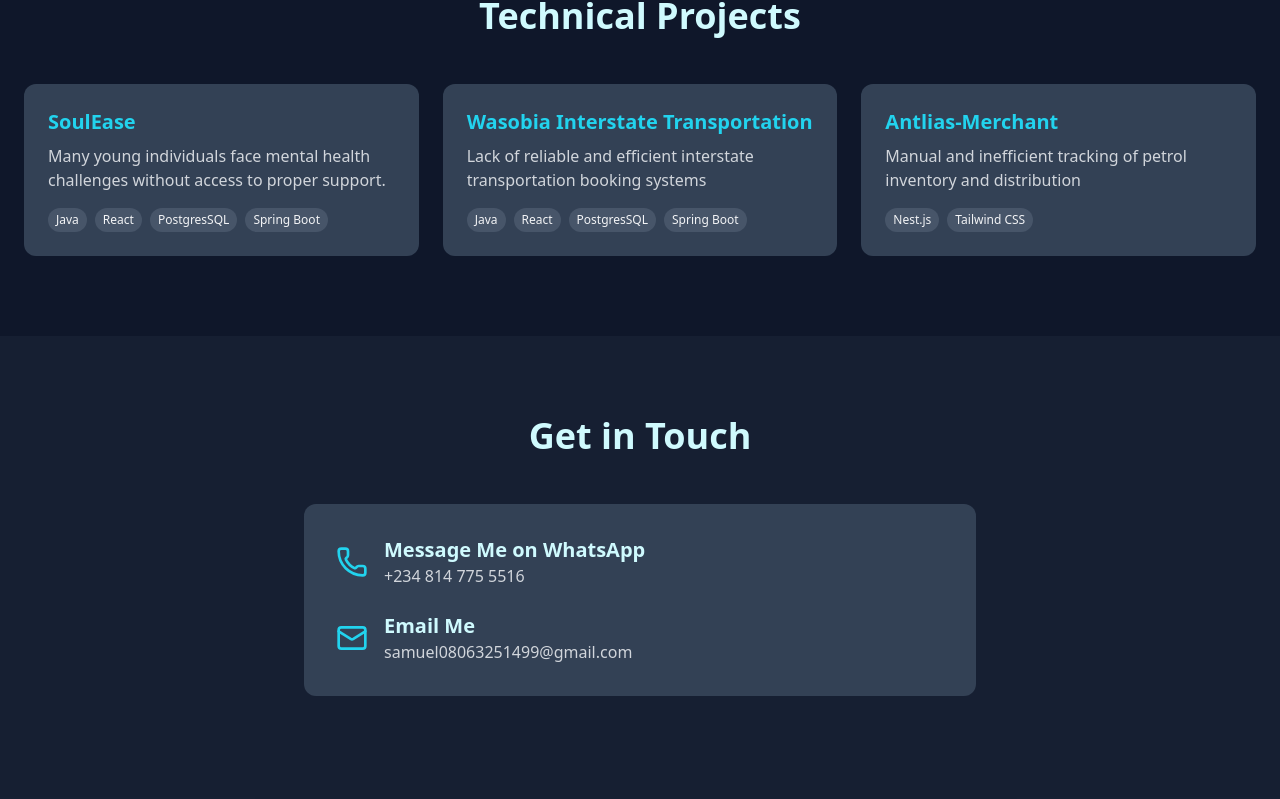
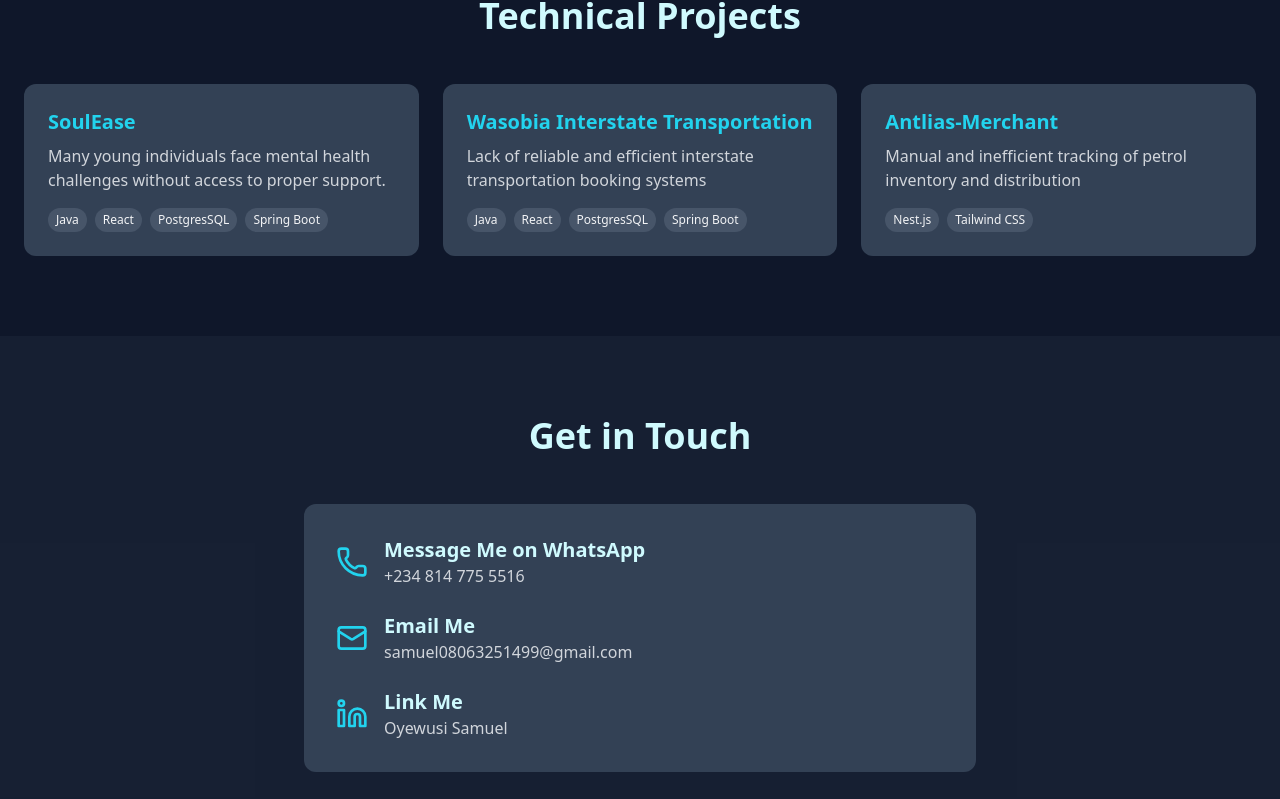
Before and after one commit to funso1234/MyPortfolio, a React (Vite) app: page / in a window 1280 px wide. Shown: the part 1998-2797 px from the top of the page. Built offline with nearby package versions, Linux system fonts and the light colour scheme.

Commit message:
work in progress

```diff
--- a/package.json
+++ b/package.json
@@ -1,5 +1,5 @@
 {
-  "name": "hibatullahishakiraporfolio",
+  "name": "oyewusisamuelporfolio",
   "private": true,
   "version": "0.0.0",
   "type": "module",
--- a/src/components/ContactInfo.jsx
+++ b/src/components/ContactInfo.jsx
@@ -1,5 +1,5 @@
 import { motion } from 'framer-motion';
-import { Phone, Mail } from 'lucide-react';
+import { Phone, Mail, Linkedin } from 'lucide-react';
 
 const ContactInfo = () => (
     <section id="contact-info" className="py-20 bg-slate-800/50">
@@ -17,7 +17,7 @@ const ContactInfo = () => (
                 <div className="space-y-6">
                     {/* WhatsApp Contact */}
                     <div className="flex items-center space-x-4">
-                        <Phone className="text-cyan-400 w-8 h-8" />
+                        <Phone className="text-cyan-400 w-8 h-8"/>
                         <div>
                             <h3 className="text-xl font-semibold text-cyan-100">Message Me on WhatsApp</h3>
                             <a
@@ -33,7 +33,7 @@ const ContactInfo = () => (
 
                     {/* Gmail Contact */}
                     <div className="flex items-center space-x-4">
-                        <Mail className="text-cyan-400 w-8 h-8" />
+                        <Mail className="text-cyan-400 w-8 h-8"/>
                         <div>
                             <h3 className="text-xl font-semibold text-cyan-100">Email Me</h3>
                             <a
@@ -46,6 +46,21 @@ const ContactInfo = () => (
                             </a>
                         </div>
                     </div>
+
+                    <div className="flex items-center space-x-4">
+                        <Linkedin className="text-cyan-400 w-8 h-8"/>
+                        <div>
+                            <h3 className="text-xl font-semibold text-cyan-100">Link Me</h3>
+                            <a
+                                href="www.linkedin.com/in/oyewusi-samuel-8a3472302"
+                                target="_blank"
+                                rel="noopener noreferrer"
+                                className="text-gray-300 hover:text-cyan-400 transition-colors"
+                            >
+                                Oyewusi Samuel
+                            </a>
+                        </div>
+                    </div>
                 </div>
             </div>
         </div>
--- a/src/components/Contacts.jsx
+++ b/src/components/Contacts.jsx
@@ -12,7 +12,7 @@ const Contacts = () => (
                             Looking for role of junior software engineer
                         </p>
                         <a
-                            href="https://docs.google.com/document/d/1F7bYTpabfw_4M7wE64S77XzlWR4kv5OfprfSZ9S2H6I/edit?tab=t.0" // Replace with your actual CV URL
+                            href="https://docs.google.com/document/d/1qhVLibaen9uW4VSUlQhN36h5QsVQI0_q6qhVLGgPoyQ/edit?tab=t.0" // Replace with your actual CV URL
                             target="_blank"
                             rel="noopener noreferrer"
                             className="inline-block bg-cyan-500 text-slate-900 px-6 py-3 rounded-lg font-medium hover:bg-cyan-400 transition-colors"
@@ -24,14 +24,14 @@ const Contacts = () => (
                     <div className="pt-8 border-t border-slate-600">
                         <p className="text-gray-300">
                             Connect via{' '}
-                            {/*<a*/}
-                            {/*    href="https://www.linkedin.com/in/shakira-hibatullahi-333126293/"*/}
-                            {/*    className="text-cyan-400 hover:underline"*/}
-                            {/*    target="_blank"*/}
-                            {/*    rel="noopener noreferrer"*/}
-                            {/*>*/}
-                            {/*    LinkedIn*/}
-                            {/*</a>{' '}*/}
+                            <a
+                                href="www.linkedin.com/in/oyewusi-samuel-8a3472302"
+                                className="text-cyan-400 hover:underline"
+                                target="_blank"
+                                rel="noopener noreferrer"
+                            >
+                                LinkedIn
+                            </a>{' '}
                             or explore code on{' '}
                             <a
                                 href="https://github.com/funso1234"
--- a/src/components/Hero.jsx
+++ b/src/components/Hero.jsx
@@ -45,7 +45,7 @@ const Hero = () => (
                     {/* Your Image */}
                     <img
                         src={new URL('../assets/Sammy.JPG', import.meta.url).href}
-                        alt="Shakira Hibatullahi"
+                        alt="Samuel Oyewusi"
                         className="relative rounded-3xl w-full h-auto border-2 border-cyan-500/20"
                     />
                 </motion.div>
--- a/src/components/Navigation.jsx
+++ b/src/components/Navigation.jsx
@@ -21,9 +21,9 @@ const Navigation = () => (
                         </a>
                     ))}
                     <div className="flex gap-4 ml-4">
-                        {/*<a href="https://www.linkedin.com/in/shakira-hibatullahi-333126293/" target="_blank" rel="noopener noreferrer">*/}
-                        {/*    <Linkedin className="w-6 h-6 hover:text-cyan-400" />*/}
-                        {/*</a>*/}
+                        <a href="www.linkedin.com/in/oyewusi-samuel-8a3472302" target="_blank" rel="noopener noreferrer">
+                            <Linkedin className="w-6 h-6 hover:text-cyan-400" />
+                        </a>
                         <a href="https://github.com/funso1234" target="_blank" rel="noopener noreferrer">
                             <Github className="w-6 h-6 hover:text-cyan-400" />
                         </a>
```
Also changed, not shown: 1 other file (tests, documents, lock files or other folders).
